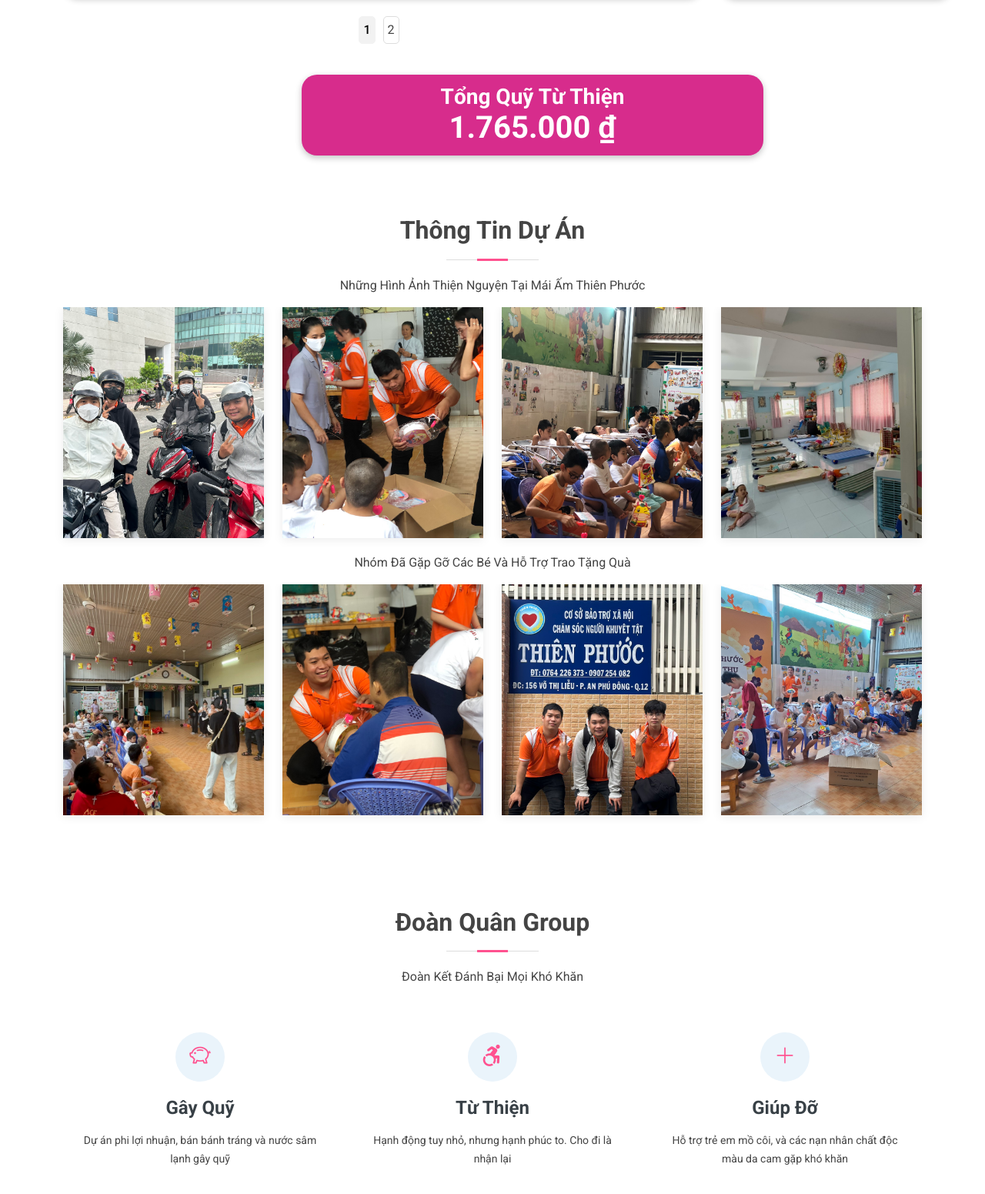
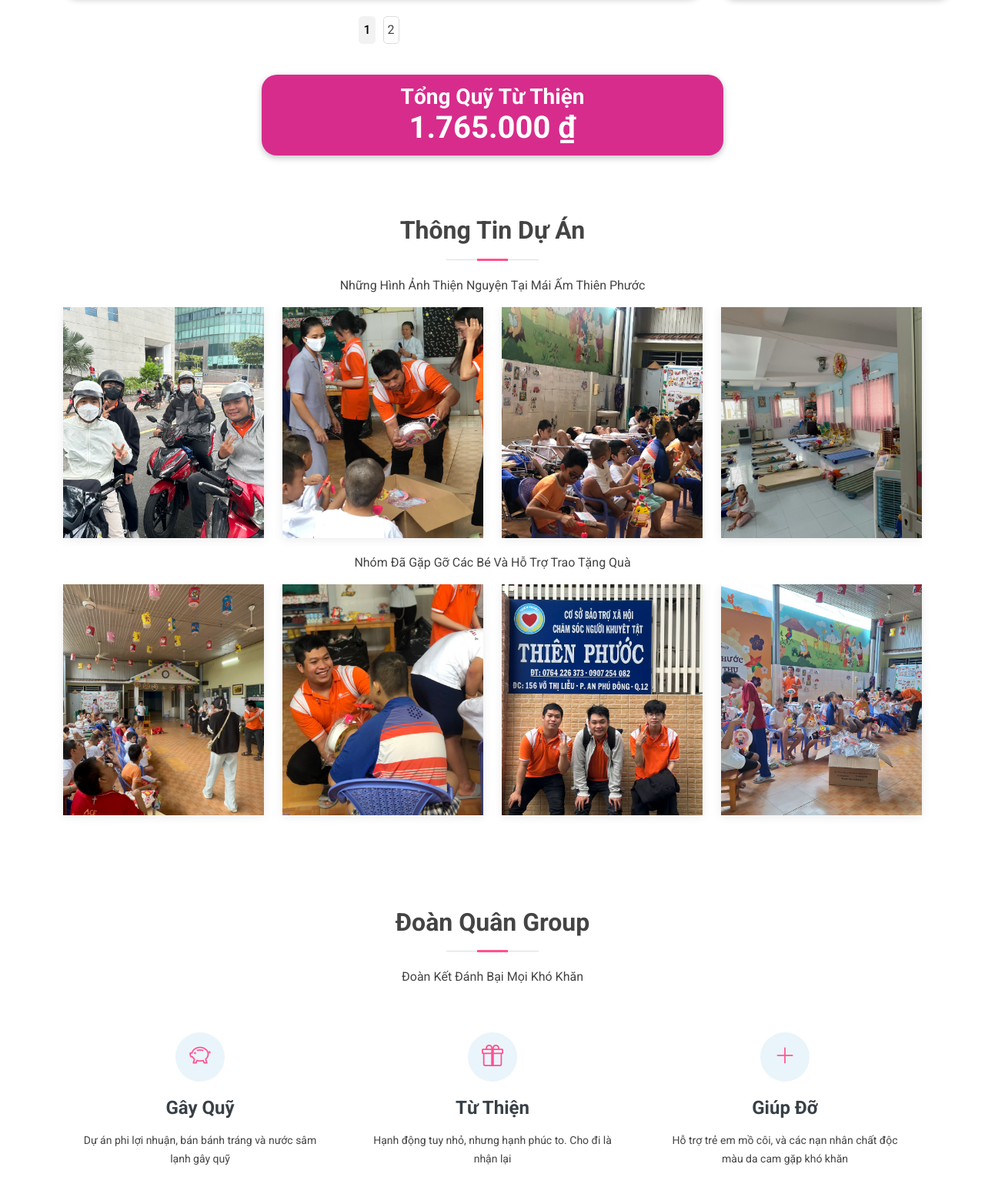
Before and after one commit to MinhDan03/volunteer, a plain HTML site: page index.html in a window 1280 px wide. Shown: the part 1665-3216 px from the top of the page at 77% size. Drawn offline with Linux system fonts and the light colour scheme.

Commit message:
fix icon, box

```diff
--- a/assets/css/style.css
+++ b/assets/css/style.css
@@ -1337,7 +1337,7 @@ section {
     background-color: #D72C8C;
     border-radius: 20px;
     width: 600px;
-    margin-left: 310px;
+    margin-left: 258px;
     margin-top: 100px;
     box-shadow: rgba(0, 0, 0, 0.24) 0px 3px 8px;
 }
--- a/index.html
+++ b/index.html
@@ -232,13 +232,13 @@
 
           <div class="col-lg-4 col-md-6 d-flex align-items-stretch mt-4 mt-md-0">
             <div class="icon-box">
-              <div class="icon"><i class="bi bi-person-wheelchair"></i></div>
+              <div class="icon"><i class="bi bi-gift"></i></div>
               <h4><a href="">Từ Thiện</a></h4>
               <p>Hạnh động tuy nhỏ, nhưng hạnh phúc to. Cho đi là nhận lại</p>
             </div>
           </div>
 
-          <div class="col-lg-4 col-md-6 d-flex align-items-stretch mt-4 mt-lg-0">
+          <div class=" col-lg-4 col-md-6 d-flex align-items-stretch mt-4 mt-lg-0">
             <div class="icon-box">
               <div class="icon"><i class="bi bi-plus-lg"></i></div>
               <h4><a href="">Giúp Đỡ</a></h4>
```
